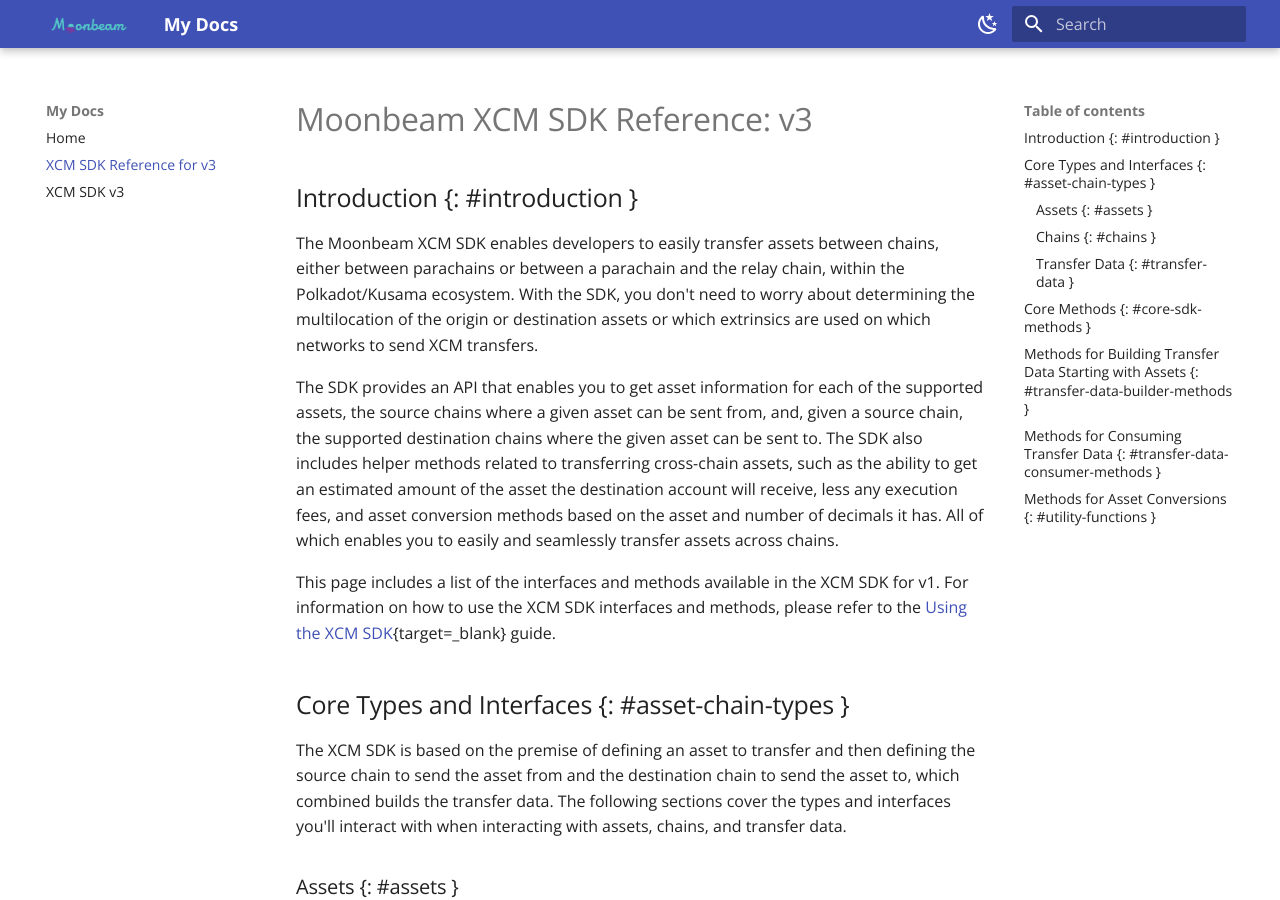
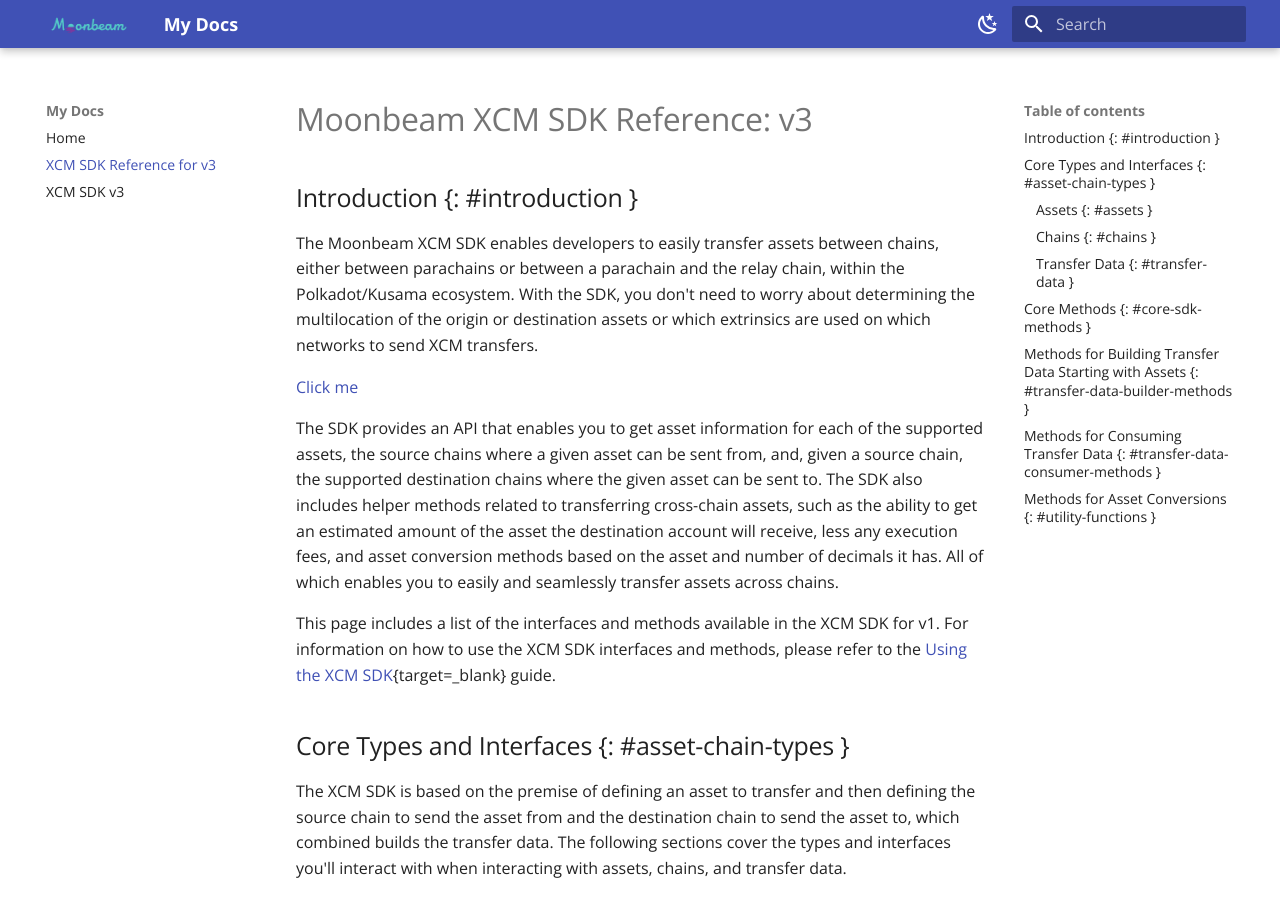
Before and after one commit to eshaben/test-docs, an MkDocs documentation site: the page built from docs/reference.md, in a window 1280 px wide and 900 px high. Built offline with MkDocs 1.6.1 and Material for MkDocs 9.7.7, drawn with Linux system fonts in a browser that asks for light colours; the version menu is left out.

Commit message:
add link

```diff
--- a/docs/reference.md
+++ b/docs/reference.md
@@ -8,6 +8,8 @@
 ## Introduction {: #introduction }
 
 The Moonbeam XCM SDK enables developers to easily transfer assets between chains, either between parachains or between a parachain and the relay chain, within the Polkadot/Kusama ecosystem. With the SDK, you don't need to worry about determining the multilocation of the origin or destination assets or which extrinsics are used on which networks to send XCM transfers.
+
+[Click me](https://eshaben.github.io/xcm-sdk-mkdocs/latest/)
 
 The SDK provides an API that enables you to get asset information for each of the supported assets, the source chains where a given asset can be sent from, and, given a source chain, the supported destination chains where the given asset can be sent to. The SDK also includes helper methods related to transferring cross-chain assets, such as the ability to get an estimated amount of the asset the destination account will receive, less any execution fees, and asset conversion methods based on the asset and number of decimals it has. All of which enables you to easily and seamlessly transfer assets across chains.
 
```
